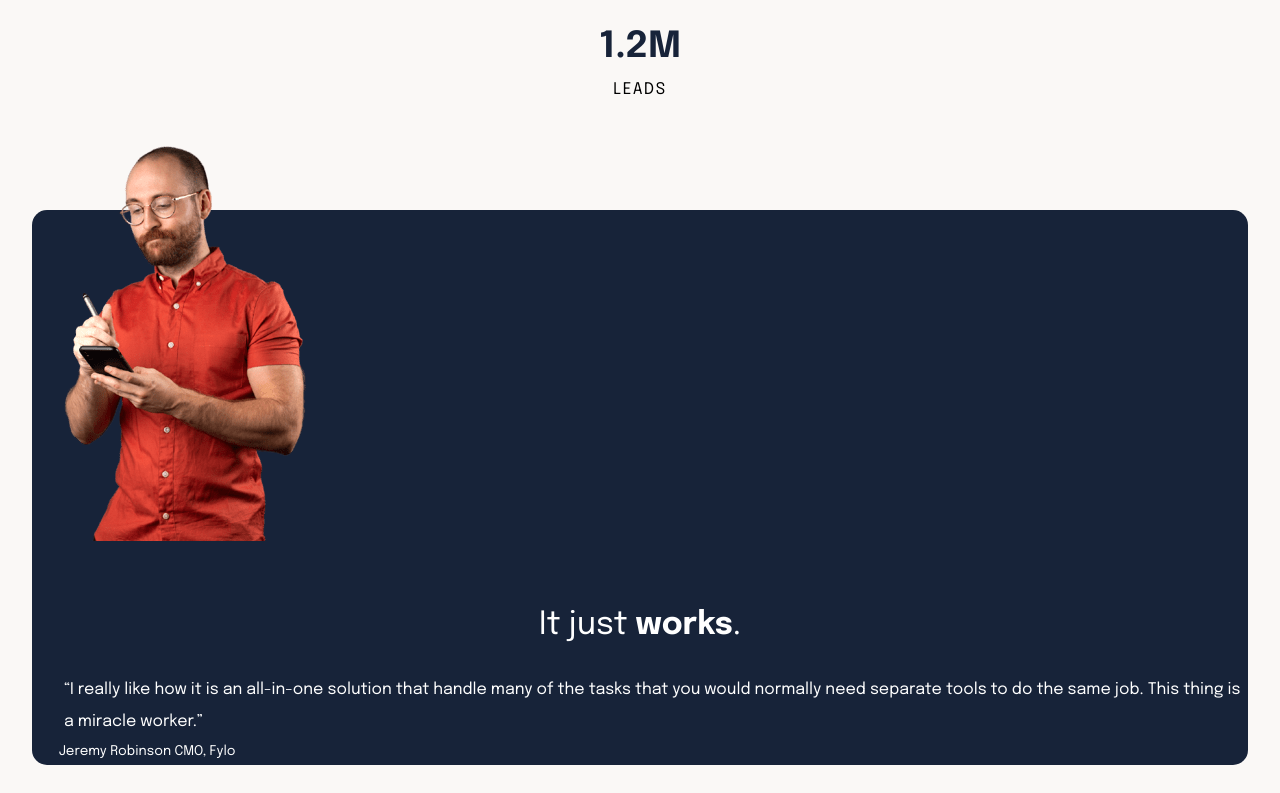
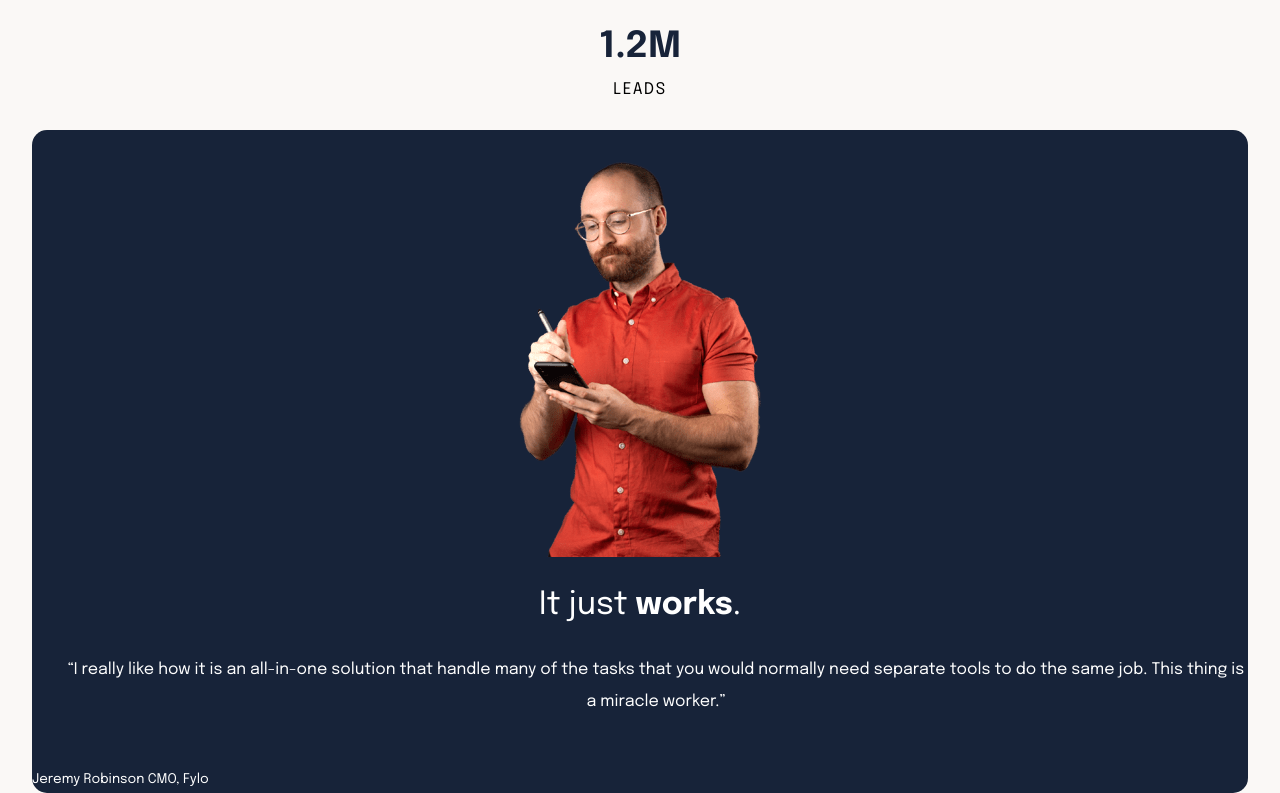
Before and after one commit to TheCoderGuru/suite-landing-page, a plain HTML site: page starter-code/index.html in a window 1280 px wide. Shown: the part 856-1649 px from the top of the page. Before the commit the page ends 1621 px from the top, so only its background shows below. Drawn offline with Linux system fonts and the light colour scheme; files whose address does not match are found by name.

Commit message:
Currently working on the section container

```diff
--- a/starter-code/css/style.css
+++ b/starter-code/css/style.css
@@ -115,15 +115,18 @@ img{
 }
 
 .section-container{
-    margin-top: 5em;
+    /* margin-top: 5em; */
+    margin: 0 auto;
     border-radius: 15px;
     background-color: #172339;
 }
 
 .section-container img{
-    position: relative;
-    bottom: 4em;
-    left: 2em;
+    /* position: relative; */
+    /* bottom: 4em;
+    left: 2em; */
+    display: flex;
+    margin: 2em auto;
 }
 
 .section-container h1{
@@ -136,14 +139,18 @@ img{
     color: white;
     margin-inline-start: 2em;
     line-height: 2;
+    margin-block-end: 3em;
     margin-block-start: 2em;
+    text-align: center;
 }
 
 .section-container small {
     color: white;
-    margin-inline-start: 2em;
+    /* margin-inline-start: 2em; */
     line-height: 2;
-    margin-block-start: 5em;
+    margin: 0 auto;
+    text-align: center;
+    /* margin-block-start: 5em; */
 }
 
 /* Until next time */
```
